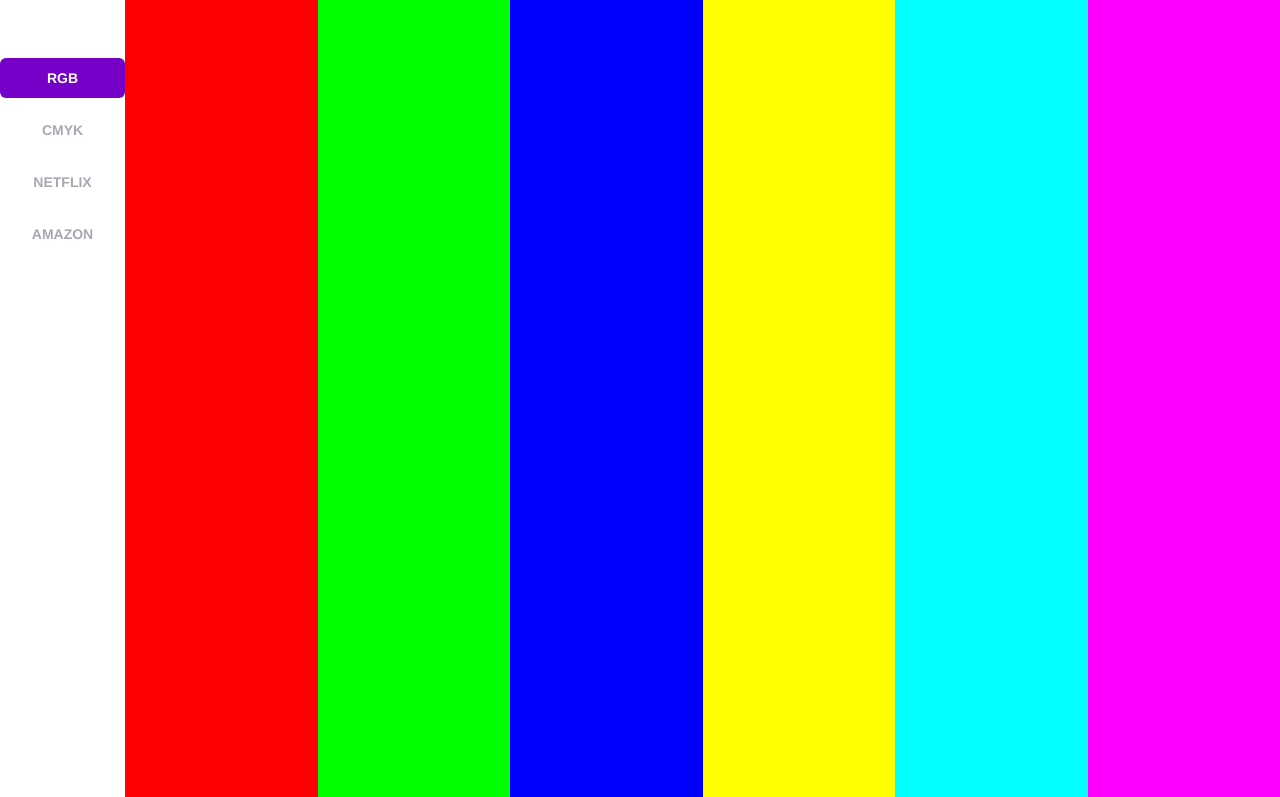
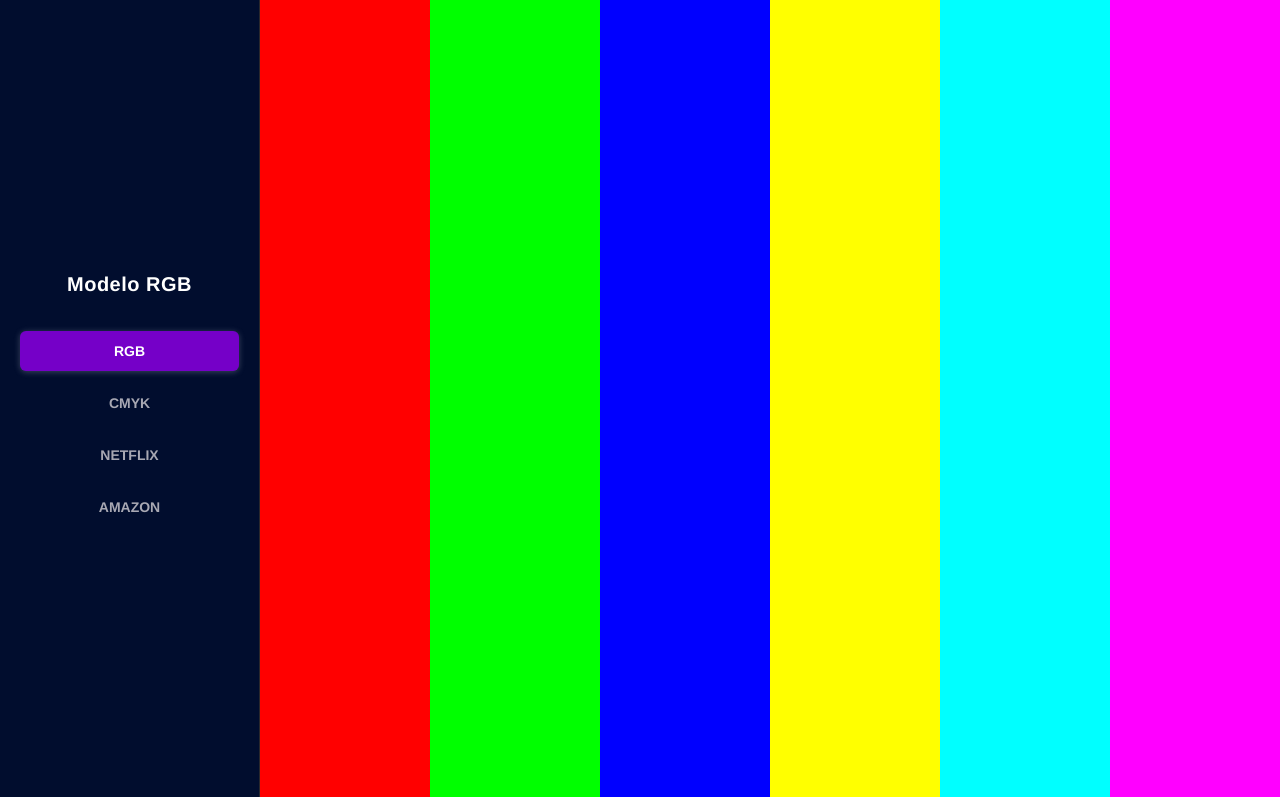
Before and after one commit to marianafsilva8/Display_MT, a website: page modo_cores/modo_cores.html in a window 1280 px wide. Shown: the top 797 px of the page. Drawn offline with Linux system fonts and the light colour scheme.

Commit message:
ADD:Modificando

```diff
--- a/modo_cores/CSS/global.css
+++ b/modo_cores/CSS/global.css
@@ -9,7 +9,7 @@
     width: 100%;
 }
 
-.color-section_sidebar{
+.color-section__sidebar{
     display: flex;
     flex-direction: column;
     justify-content: center;
@@ -81,7 +81,7 @@
     transform: scaleX(1.02);
     /* Posição do item no eixo Z (profundidade) */
     z-index: 10;
-    box-shadow: 0 0 30px rgba(51, 50, 50, 0.3);
+    box-shadow: 0 0 30px rgba(94, 40, 105);
 }
 
 .color-section__bar--rgb-1{background-color: var(--color-rgb-1)}
```
